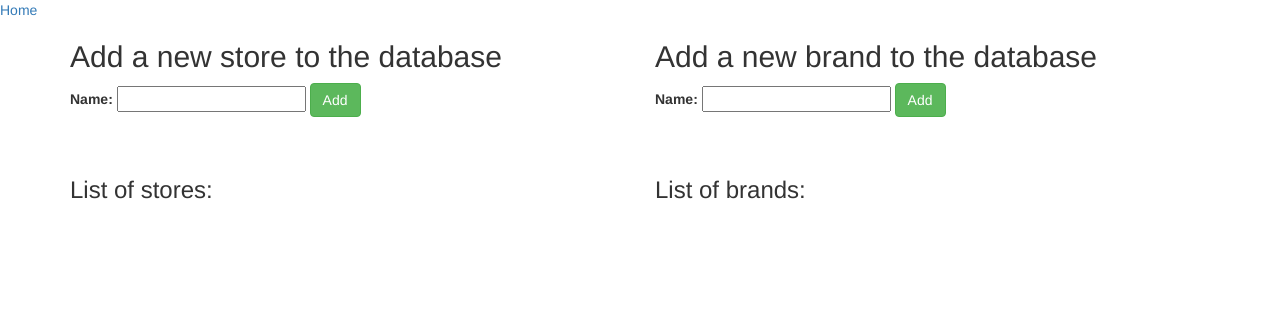
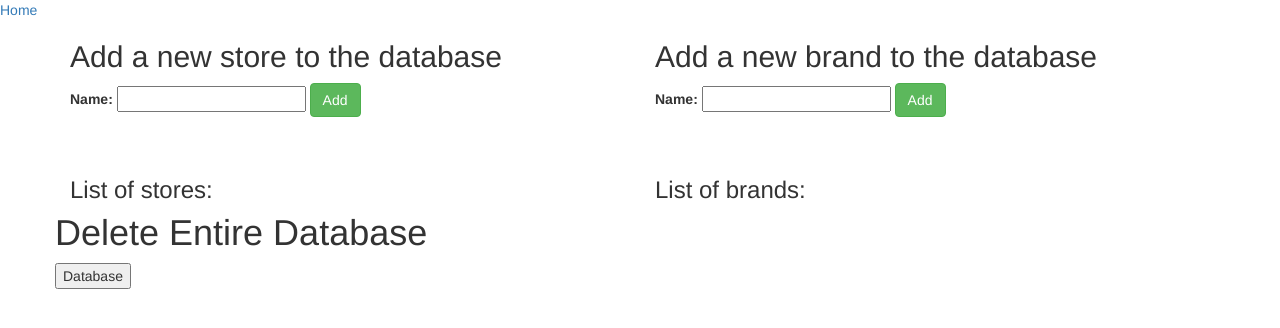
Before and after one commit to Xesme/shoes, a PHP site: template views/index.html.twig in a window 1280 px wide. Shown: the top 328 px of the page. Run offline with PHP 8.4, Linux system fonts and the light colour scheme; the template is opened without the code that fills it, so the values that code supplies are empty; some libraries are stand-ins or nearby versions.

Commit message:
create a deleteAll() button

```diff
--- a/views/index.html.twig
+++ b/views/index.html.twig
@@ -46,4 +46,9 @@
         </ul>
         {% endif %}
     </div>
+    <h1>Delete Entire Database</h1>
+    <form action="/delete/all" method="post">
+        <button type="submit" name="delete">Database</button>
+    </form>
+
 {% endblock %}
--- a/views/store.html.twig
+++ b/views/store.html.twig
@@ -40,5 +40,6 @@
             <button class="btn btn-success" type="submit"> Add </button>
         </form>
         <h2> Add a new brand </h2>
+
     </div>
 {% endblock %}
```
Also changed, not shown: app/app.php (+7 -0 lines).
